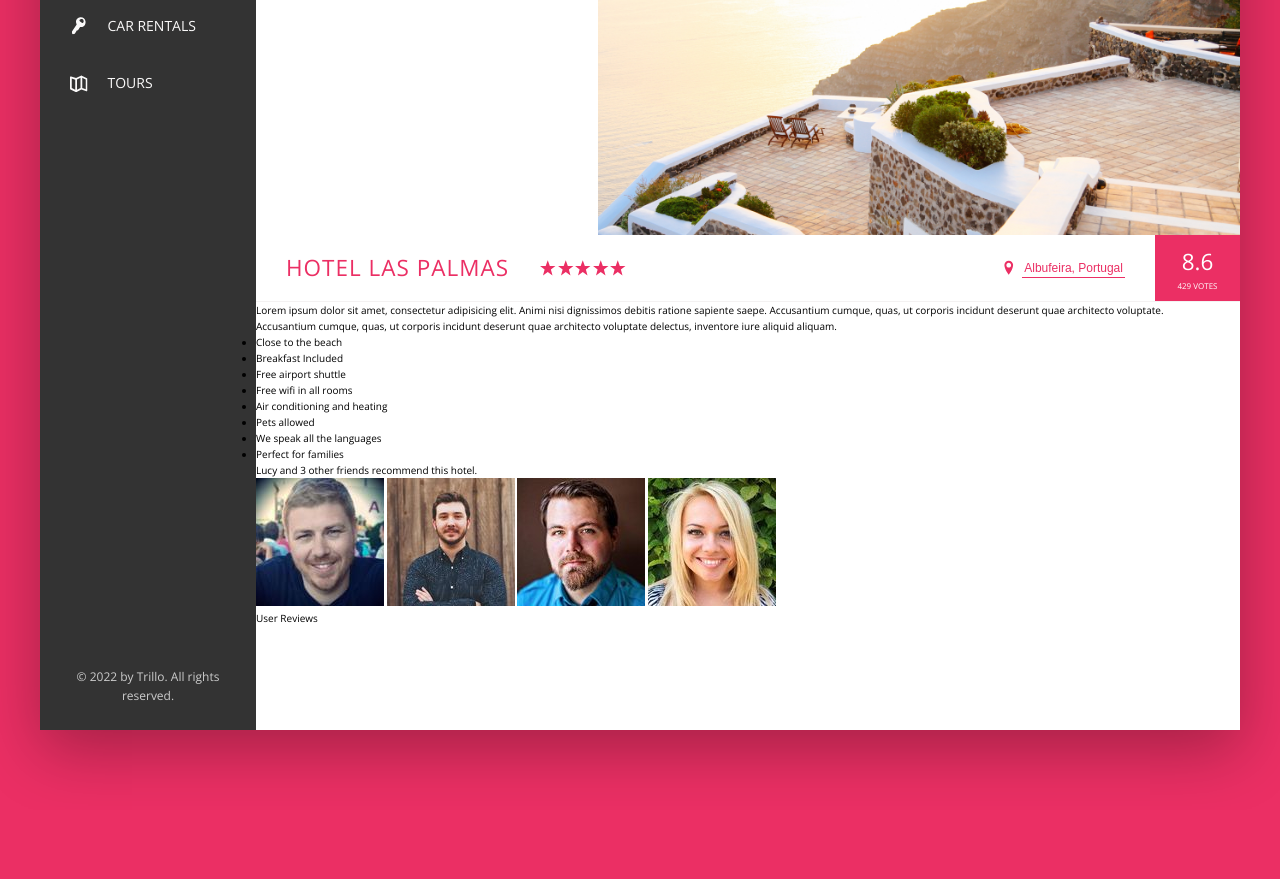
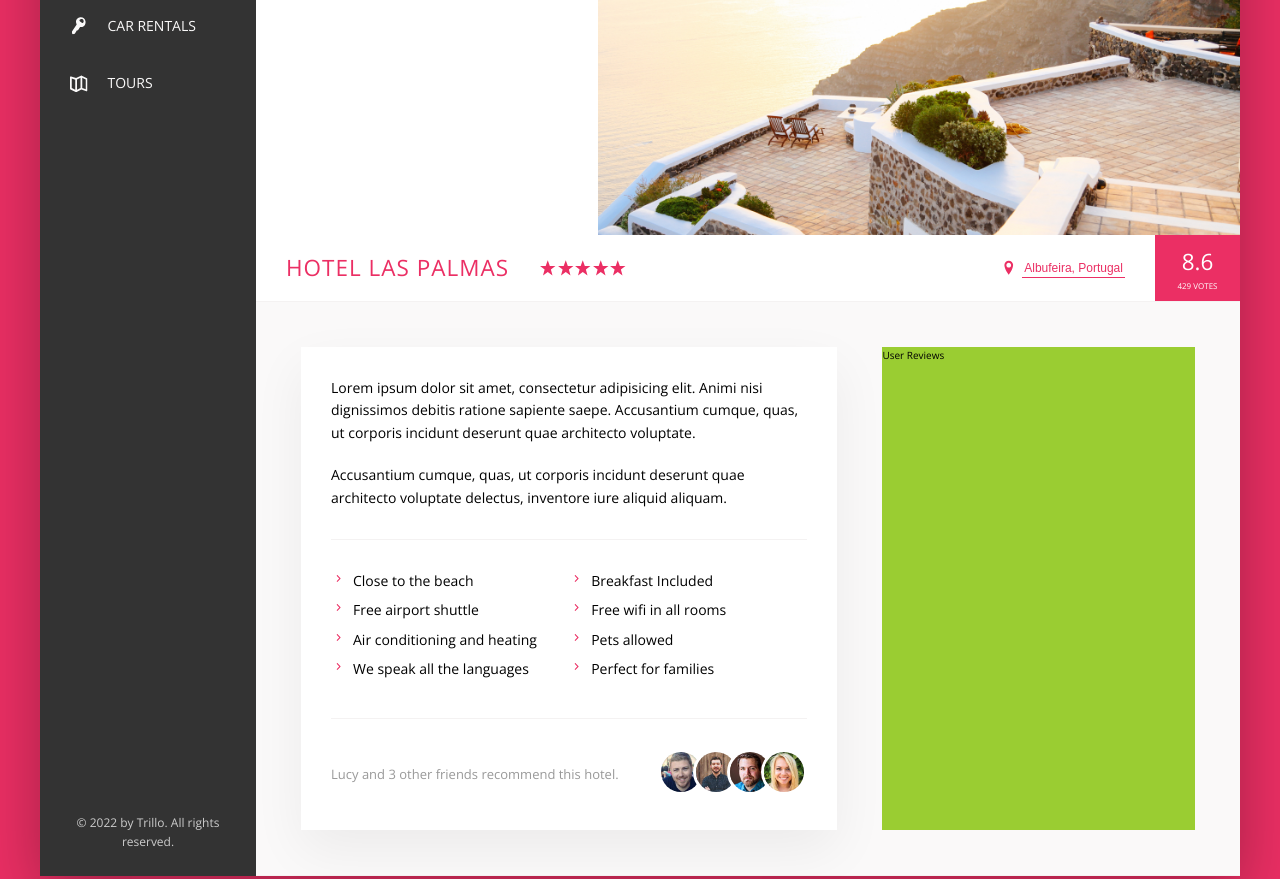
Before and after one commit to abhitrivedi99/Nexter-flexbox, a website: page index.html in a window 1280 px wide. Shown: the part 300-1179 px from the top of the page. Before the commit the page ends 1110 px from the top, so only its background shows below. Drawn offline with nearby package versions, Linux system fonts and the light colour scheme.

Commit message:
fix(css-description) css added for description

```diff
--- a/sass/_base.scss
+++ b/sass/_base.scss
@@ -13,6 +13,9 @@
 	--color-grey-dark-3: #999;
 
 	--shadow-dark: 0 2rem 6rem rgba(0, 0, 0, 0.3);
+	--shadow-light: 0 2rem 5rem rgba(0, 0, 0, 0.06);
+
+	--line: 1px solid var(--color-grey-light-2);
 }
 
 * {
--- a/sass/_components.scss
+++ b/sass/_components.scss
@@ -203,7 +203,7 @@
   display: flex;
   color: var(--color-primary);
   align-items: center;
-	border-bottom: 1px solid var(--color-grey-light-2);
+  border-bottom: var(--line);
 
   &__heading {
     font-size: 2.25rem;
@@ -292,3 +292,71 @@
     box-shadow: none;
   }
 }
+
+//////////////////////////////////
+// PARAGRAPH
+.paragraph:not(:last-of-type) {
+  margin-bottom: 2rem;
+}
+
+//////////////////////////////////
+// List
+.list {
+  list-style: none;
+  margin: 3rem 0;
+  padding: 3rem 0;
+  border-top: var(--line);
+  border-bottom: var(--line);
+
+  display: flex;
+  flex-wrap: wrap;
+  &__item {
+    flex: 0 0 50%;
+    margin-bottom: 0.7rem;
+  }
+
+  &__item::before {
+    content: '';
+    display: inline-block;
+    height: 1.5rem;
+    width: 1.5rem;
+    margin-right: 0.7rem;
+
+    // older browsers
+    // background-image: url(../img/chevron-small-right.svg);
+    // backgroud-size: cover;
+
+    // newer browsers
+    background-color: var(--color-primary);
+    -webkit-mask-image: url(../img/chevron-small-right.svg);
+    -webkit-mask-size: cover;
+    mask-image: url(../img/chevron-small-right.svg);
+    mask-size: cover;
+  }
+}
+
+//////////////////////////////////
+// RECOMMEND
+.recommend {
+  font-size: 1.3rem;
+  color: var(--color-grey-dark-3);
+
+  display: flex;
+  align-items: center;
+
+  &__count {
+    margin-right: auto;
+  }
+
+  &__photo {
+    box-sizing: content-box;
+    height: 4rem;
+    width: 4rem;
+    border-radius: 50%;
+    border: 3px solid #fff;
+
+    &:not(:last-child) {
+      margin-right: -1.5rem;
+    }
+  }
+}
--- a/sass/_layout.scss
+++ b/sass/_layout.scss
@@ -11,7 +11,7 @@
 	height: 7rem;
 	font-size: 1.4rem;
 	background-color: #fff;
-	border-bottom: 1px solid var(--color-grey-light-2);
+	border-bottom: var(--line);
 
 	display: flex;
 	justify-content: space-between;
@@ -35,6 +35,26 @@
 .hotel-view {
 	background-color: #fff;
 
-	height: 88rem;
 	flex: 1;
 }
+
+.detail {
+	display: flex;
+	padding: 4.5rem;
+	background-color: var(--color-grey-light-1);
+	border-bottom: var(--line);
+}
+
+.description {
+	font-size: 1.4rem;
+	background-color: #fff;
+	box-shadow: var(--shadow-light);
+	flex: 0 0 60%;
+	margin-right: 4.5rem;
+	padding: 3rem;
+}
+
+.user-reviews {
+	background-color: yellowgreen;
+	flex: 1;
+}
```
Also changed, not shown: css/style.css. Lines whose indentation alone changed are shown as unchanged.
